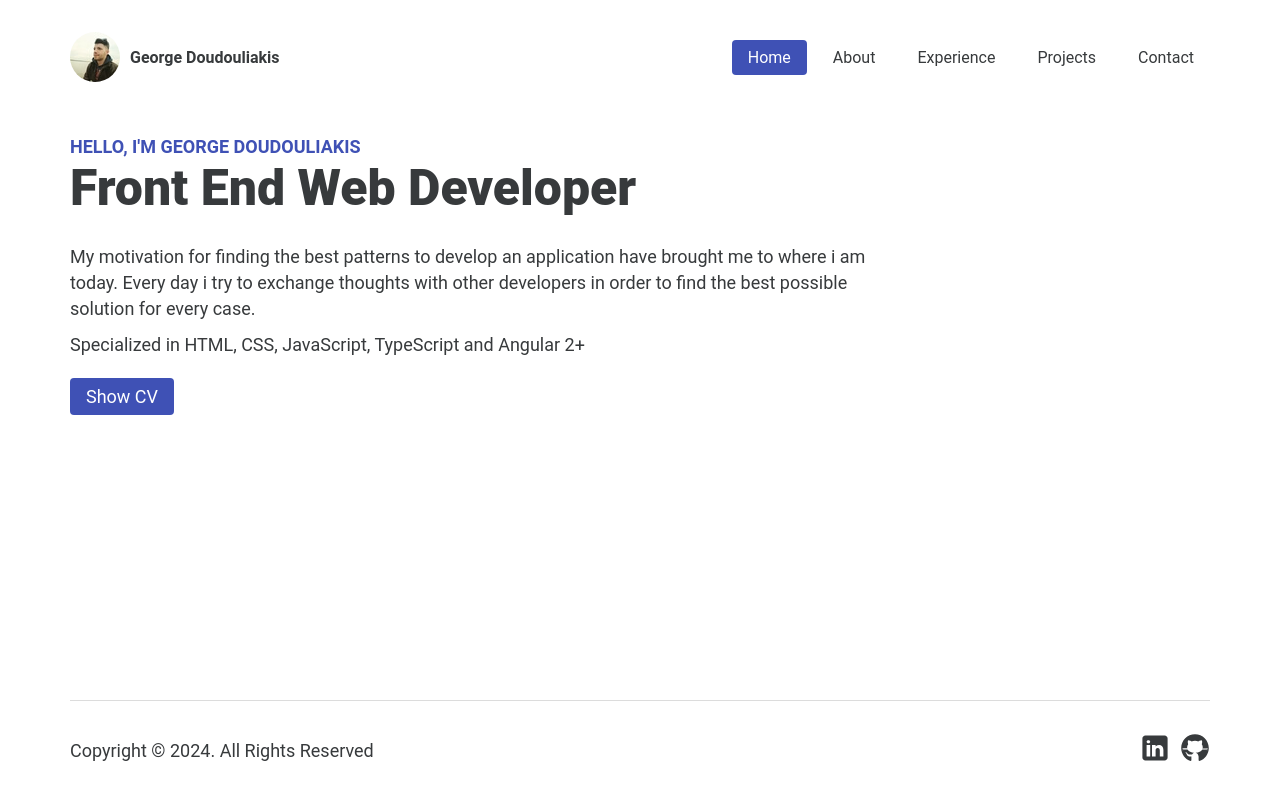
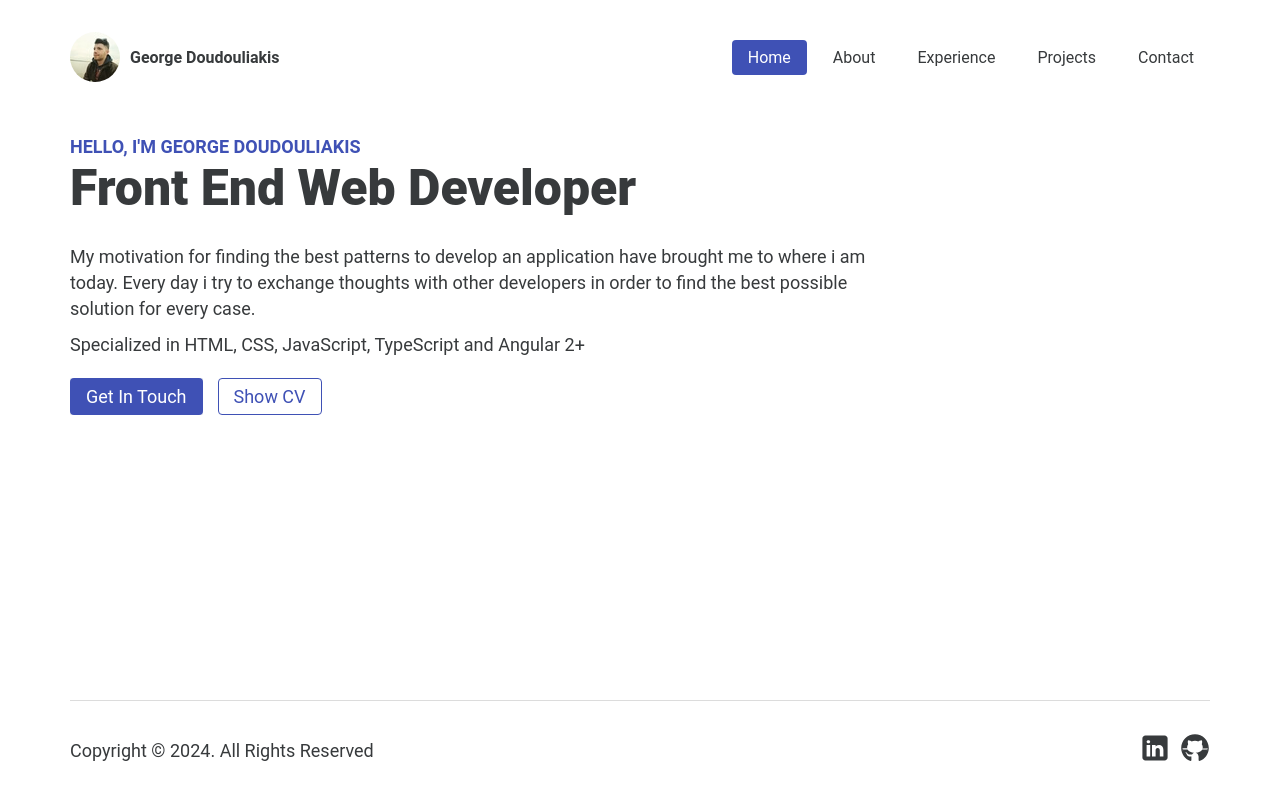
Before and after one commit to GeorgiosDoudouliakis/george-doudouliakis-dev, an Angular app: page / in a window 1280 px wide. Built offline with nearby package versions, Linux system fonts and the light colour scheme.

Commit message:
refactor: Add body color as a background for secondary button class and get in touch and show cv buttons on home intro

```diff
--- a/src/app/pages/home/components/home-intro/home-intro.component.html
+++ b/src/app/pages/home/components/home-intro/home-intro.component.html
@@ -3,5 +3,8 @@
   <h1 gdTypeWriter="Front End Web Developer"></h1>
   <p class="intro-text">My motivation for finding the best patterns to develop an application have brought me to where i am today. Every day i try to exchange thoughts with other developers in order to find the best possible solution for every case.</p>
   <p class="intro-text">Specialized in HTML, CSS, JavaScript, TypeScript and Angular 2+</p>
-  <button class="primary-btn">Show CV</button>
+  <div class="buttons-container">
+    <button><a routerLink="contact" class="primary-btn">Get In Touch</a></button>
+    <button class="secondary-btn">Show CV</button>
+  </div>
 </div>
--- a/src/app/pages/home/components/home-intro/home-intro.component.scss
+++ b/src/app/pages/home/components/home-intro/home-intro.component.scss
@@ -55,9 +55,13 @@
       }
     }
 
-    button {
-      font-size: 18px;
-      margin-right: 15px;
+    .buttons-container {
+      display: flex;
+
+      button {
+        font-size: 18px;
+        margin-right: 15px;
+      }
     }
   }
 }
--- a/src/app/pages/home/components/home-intro/home-intro.component.ts
+++ b/src/app/pages/home/components/home-intro/home-intro.component.ts
@@ -1,10 +1,11 @@
 import { Component } from '@angular/core';
+import { RouterLink } from "@angular/router";
 import { TypeWriterDirective } from "../../directives/type-writer.directive";
 
 @Component({
   selector: 'gd-home-intro',
   standalone: true,
-  imports: [TypeWriterDirective],
+  imports: [TypeWriterDirective, RouterLink],
   templateUrl: './home-intro.component.html',
   styleUrl: './home-intro.component.scss'
 })
--- a/src/styles.scss
+++ b/src/styles.scss
@@ -83,6 +83,7 @@ textarea:focus {
 .secondary-btn {
   padding: var(--main-padding);
   color: var(--primary-color);
+  background: var(--body-color);
   outline: 1px solid var(--primary-color);
   outline-offset: -1px;
   border-radius: 4px;
```
